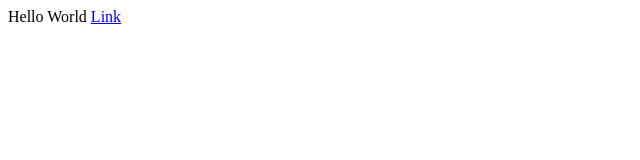
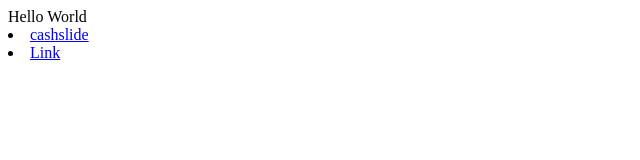
Before and after one commit to scha1/scha1.github.io, a plain HTML site: page index.html in a window 1280 px wide. Shown: the whole page, without its empty margins (0-640 px from the left). Drawn offline with Linux system fonts and the light colour scheme.

Commit message:
Update index.html

```diff
--- a/index.html
+++ b/index.html
@@ -27,6 +27,7 @@ branch.link(linkData, function(err, link) {
 </head>
 <body>
 	Hello World
-	<a href="https://kurly.app.link/q0RhaHmKRW?%243p=a_crosstarget_&_affolio&%24aaid=&%24idfa=&~ad_set_id=&~ad_set_name=&~campaign=&~click_id=&~keyword=&~keyword_id=&~placement=&~secondary_publisher=&~ad_id=test">Link</Kurly>
+	<li><a href="http://aqf-4.tlnk.io/serve?action=click&site_id=120381&url_ios=http%3A%2F%2Fgo.tmon.co.kr%2F%3Fv%3D0%26ln%3D740710%26jp%3D40158%26type%3Dplanning%26srl%3DPLAN_cd5Mjxjc3Z&url_android=http%3A%2F%2Fgo.tmon.co.kr%2F%3Fv%3D0%26ln%3D740710%26jp%3D40158%26type%3Dplanning%26srl%3DPLAN_cd5Mjxjc3Z&url_web=http%3A%2F%2Fgo.tmon.co.kr%2F%3Fv%3D0%26ln%3D740710%26jp%3D40158%26type%3Dplanning%26srl%3DPLAN_cd5Mjxjc3Z&%243p=a_cashslide&publisher_ref_id={tracking_id}&~secondary_publisher=&my_campaign=190527_cashsli_plan_tmonday&my_ad=tmonday">cashslide</a></li>
+	<li><a href="https://kurly.app.link/q0RhaHmKRW?%243p=a_crosstarget_&_affolio&%24aaid=&%24idfa=&~ad_set_id=&~ad_set_name=&~campaign=&~click_id=&~keyword=&~keyword_id=&~placement=&~secondary_publisher=&~ad_id=test">Link</Kurly>
 </body>
 </html>
```
